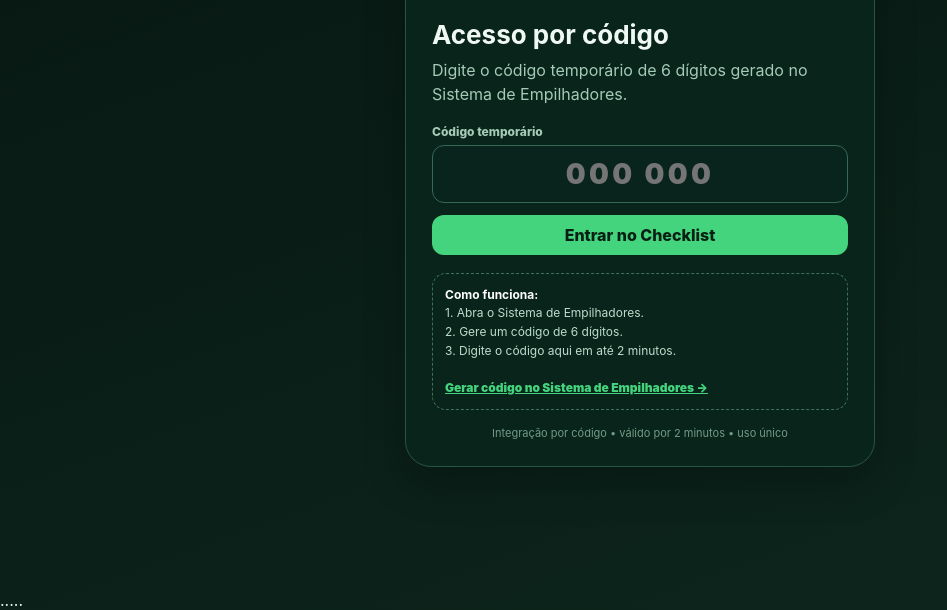
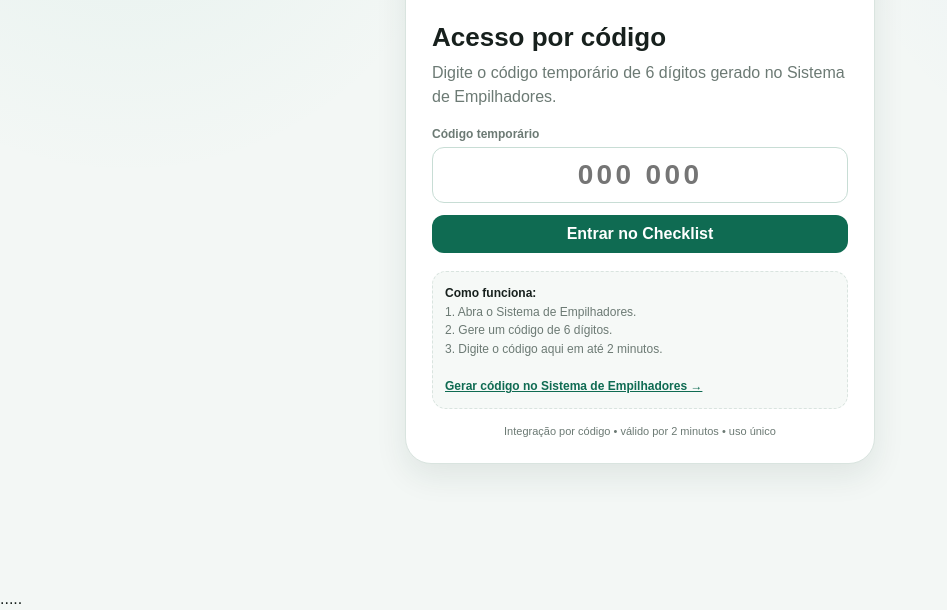
Before and after one commit to lucasjanoca/Sistema-De-Empilhamento-e-Checklist, a plain HTML site: page index.html in a window 1280 px wide. Shown: the part 210-820 px from the top of the page, without its empty margins (0-947 px from the left). Drawn offline with Linux system fonts and the light colour scheme.

Commit message:
Load shared empilhadores palette in index.html

```diff
--- a/index.html
+++ b/index.html
@@ -40,6 +40,7 @@ dialog{width:min(580px,calc(100vw - 24px));border:1px solid var(--line);border-r
 @media (max-width:460px){.grid.battery-grid,.grid.standard-grid{grid-template-columns:1fr}.kpis,.admin-kpis{grid-template-columns:1fr 1fr}.meta{grid-template-columns:1fr}.history-item{flex-direction:column}.history-right{text-align:left;min-width:0}.brand small{display:none}}
 @media print{.topbar,.hero-actions,.toolbar,.nav,.sidebar,.backdrop,.footer-label,.foot .btn{display:none!important}body{background:#fff;color:#000}.app{max-width:none;padding:0}}
 </style>
+<link rel="stylesheet" href="shared/checklist-theme.css">
 </head>
 <body>
 
```
